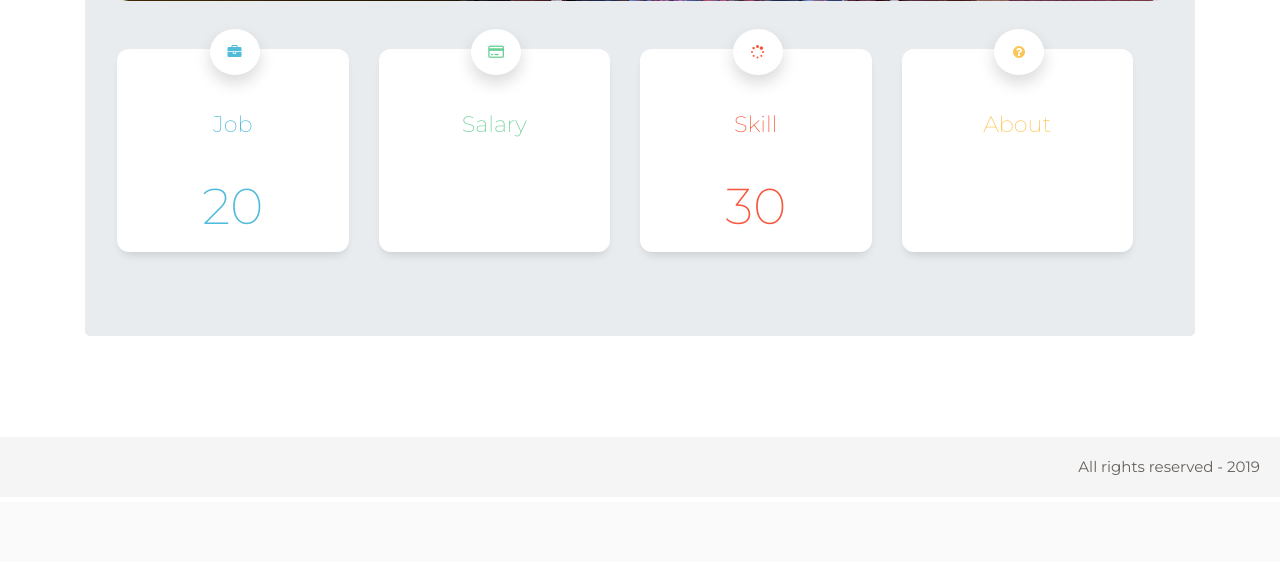
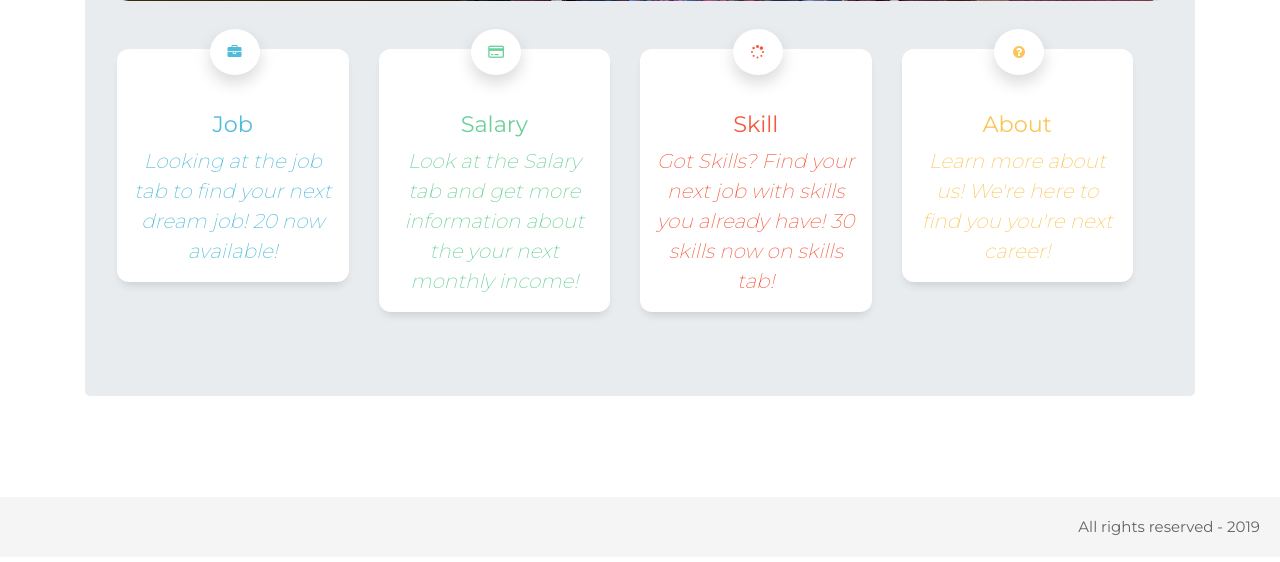
Before and after one commit to xindixu/prep-for-job, a Flask app: page / in a window 1280 px wide. Shown: the part 1091-1653 px from the top of the page. Before the commit the page ends 1566 px from the top, so only its background shows below. Run offline with Flask 2, Linux system fonts and the light colour scheme; some libraries are stand-ins or nearby versions.

Commit message:
added info to each of the splash page cards

```diff
--- a/app/templates/index.html
+++ b/app/templates/index.html
@@ -24,6 +24,7 @@
     position: relative;
     top: 0;
     transition: top ease 0.22s;
+    height: 100% !important;
   }
 
   .effect:hover {
@@ -86,10 +87,10 @@
       <div class="card border-info p-3" onclick="window.location='{{ url_for("job") }}';">
         <div class="card border-info shadow text-info p-3 my-card"><span class="fa fa-briefcase" aria-hidden="true"></span></div>
         <div class="text-info text-center mt-3">
-          <h4>Job</h4>
+          <h4><b>Job</b></h4>
         </div>
         <div class="text-info text-center mt-2">
-          <h1>{{num_jobs}}</h1>
+          <span style="font-size: 15pt;"><i>Looking at the job tab to find your next dream job! {{num_jobs}} now available!</i></span>
         </div>
       </div>
     </div>
@@ -97,10 +98,10 @@
       <div class="card border-success p-3" onclick="window.location='{{ url_for("salary") }}';">
         <div class="card border-success shadow text-success p-3 my-card"><span class="fa fa-credit-card" aria-hidden="true"></span></div>
         <div class="text-success text-center mt-3">
-          <h4>Salary</h4>
+          <h4><b>Salary</b></h4>
         </div>
         <div class="text-success text-center mt-2">
-          <h1>&nbsp;</h1>
+          <span style="font-size: 15pt; ""><i>Look at the Salary tab and get more information about the your next monthly income!</i></span>
         </div>
       </div>
     </div>
@@ -108,10 +109,10 @@
       <div class="card border-danger p-3" onclick="window.location='{{ url_for("skill") }}';">
         <div class="card border-danger shadow text-danger p-3 my-card"><span class="fa fa-spinner" aria-hidden="true"></span></div>
         <div class="text-danger text-center mt-3">
-          <h4>Skill</h4>
+          <h4><b>Skill</b></h4>
         </div>
         <div class="text-danger text-center mt-2">
-          <h1>{{num_skills}}</h1>
+          <span style="font-size: 15pt; ""><i>Got Skills? Find your next job with skills you already have! {{num_skills}} skills now on skills tab!</i></span>
         </div>
       </div>
     </div>
@@ -119,10 +120,10 @@
       <div class="card border-warning p-3" onclick="window.location='{{ url_for("about") }}';">
         <div class="card border-warning shadow text-warning p-3 my-card"><span class="fa fa-question-circle" aria-hidden="true"></span></div>
         <div class="text-warning text-center mt-3">
-          <h4>About</h4>
+          <h4><b>About</b></h4>
         </div>
         <div class="text-warning text-center mt-2">
-          <h1>&nbsp;</h1>
+          <span style="font-size: 15pt; "><i>Learn more about us! We're here to find you you're next career!</i></span>
         </div>
       </div>
     </div>
```
